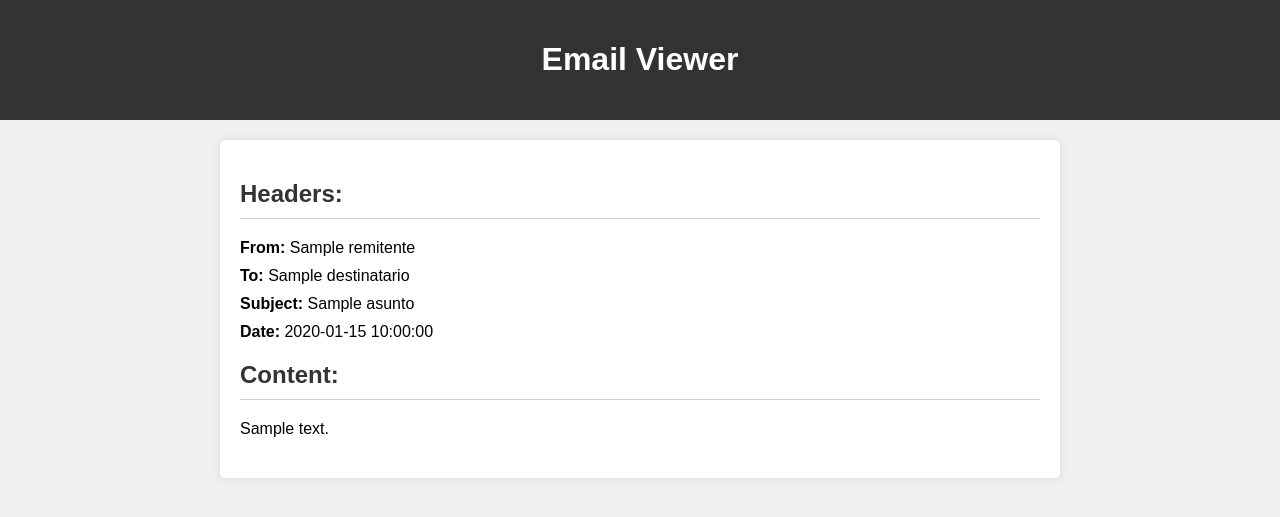
After one commit to David-JS01/HermesShield, a Flask app: template templates/mailView.html in a window 1280 px wide. The commit adds this page. Shown: the top 517 px of the page. Run offline with Flask 3, Linux system fonts and the light colour scheme; the template is opened without the code that fills it: most values are stand-ins (such as "Sample title", 1, 10 or a date in 2020).

Commit message:
Mail data viewer
New functionality added allows user to view the selected email data

```diff
--- a/app.py
+++ b/app.py
@@ -2,6 +2,7 @@ from flask import Flask, render_template, url_for, request, redirect
 from cryptography.fernet import Fernet
 import os
 from modules.mails import recuperarCorreos
+from modules.mailData import recuperarCorreoPorUID, leer_correo_archivo
 
 
 app = Flask(__name__)
@@ -67,6 +68,22 @@ def recuperar_credenciales():
         return None, None
 
 
+def cleanup():
+    # Esta función se ejecutará al finalizar la aplicación Flask
+    print("La aplicación se ha detenido. Limpiando recursos...")
+    if os.path.isfile(login_file):
+        # Si el archivo no está vacío, vaciar su contenido
+        open(login_file, 'w').close()
+
+    archivos = os.listdir()
+
+    # Iterar sobre cada archivo en el directorio
+    for archivo in archivos:
+        # Verificar si el archivo es un archivo .txt y no es "login.txt"
+        if archivo.endswith('.txt') and archivo != 'login.txt':
+            # Eliminar el archivo
+            os.remove(archivo)
+
 @app.route('/')
 def index():
 
@@ -95,21 +112,21 @@ def login():
         return render_template('login.html')
 
 
+@app.route('/mail/<uid>')
+def showMail(uid):
+    correo, contraseña=recuperar_credenciales()
+    if not os.path.isfile(f"{uid}.txt"):
+        if not recuperarCorreoPorUID(correo, contraseña, uid):
+            return "error en la recuperación del correo"
+    datos_correo=leer_correo_archivo(f"{uid}.txt")
+    return render_template('mailView.html', datos=datos_correo)
+
+
 @app.route('/logout')
 def logout():
-    if os.path.isfile(login_file):
-        # Si el archivo no está vacío, vaciar su contenido
-        open(login_file, 'w').close()
-#contrasena_desencriptada = cipher_suite.decrypt(contrasena_encriptada_leida).decode()
+    cleanup()
     return redirect('/')
 
-
-def cleanup():
-    # Esta función se ejecutará al finalizar la aplicación Flask
-    print("La aplicación se ha detenido. Limpiando recursos...")
-    if os.path.isfile(login_file):
-        # Si el archivo no está vacío, vaciar su contenido
-        open(login_file, 'w').close()
 
 
 if __name__=="__main__":
--- a/modules/mails.py
+++ b/modules/mails.py
@@ -57,4 +57,4 @@ def procesar_cabecera(cabecera, uid):
     if coincidencias:
         remitente=coincidencias.group(1)
 
-    return {'Remitente': remitente, 'Asunto': asunto, 'Fecha': fecha, 'UID': uid}
+    return {'Remitente': remitente, 'Asunto': asunto, 'Fecha': fecha, 'UID': uid.decode()}
--- /dev/null
+++ b/static/css/mailView.css
@@ -0,0 +1,45 @@
+body {
+    font-family: Arial, sans-serif;
+    margin: 0;
+    padding: 0;
+    background-color: #f0f0f0;
+}
+
+header {
+    background-color: #333;
+    color: white;
+    padding: 20px;
+    text-align: center;
+}
+
+.email-container {
+    max-width: 800px;
+    margin: 20px auto;
+    background-color: white;
+    padding: 20px;
+    border-radius: 5px;
+    box-shadow: 0px 0px 10px rgba(0, 0, 0, 0.1);
+}
+
+.headers, .content {
+    margin-bottom: 20px;
+}
+
+.headers h2, .content h2 {
+    color: #333;
+    border-bottom: 1px solid #ccc;
+    padding-bottom: 10px;
+}
+
+.headers ul {
+    list-style-type: none;
+    padding: 0;
+}
+
+.headers ul li {
+    margin-bottom: 10px;
+}
+
+.content p {
+    line-height: 1.6;
+}
--- /dev/null
+++ b/templates/mailView.html
@@ -0,0 +1,30 @@
+{% extends 'base.html' %}
+
+{% block head %}
+<link rel="stylesheet" href="{{ url_for('static', filename='css/mailView.css') }}">
+<link rel="stylesheet" href="https://cdnjs.cloudflare.com/ajax/libs/font-awesome/5.15.4/css/all.min.css">
+<title>Visualización de Correos</title>
+{% endblock %}
+
+{% block body %}
+<header>
+    <h1>Email Viewer</h1>
+</header>
+<div class="email-container">
+    <div class="headers">
+        <h2>Headers:</h2>
+        <ul>
+            <li><strong>From:</strong> {{datos.Remitente}}</li>
+            <li><strong>To:</strong> {{datos.Destinatario}}</li>
+            <li><strong>Subject:</strong> {{datos.Asunto}}</li>
+            <li><strong>Date:</strong> {{datos.Fecha}}</li>
+        </ul>
+    </div>
+    <div class="content">
+        <h2>Content:</h2>
+        {{datos.Contenido_HTML | safe}}
+    </div>
+</div>
+</body>
+</html>
+{% endblock %}
```
Also changed, not shown: modules/mailData.py (added, +73 -0 lines), static/css/index.css (+28 -0 lines), templates/index.html (+12 -3 lines).
